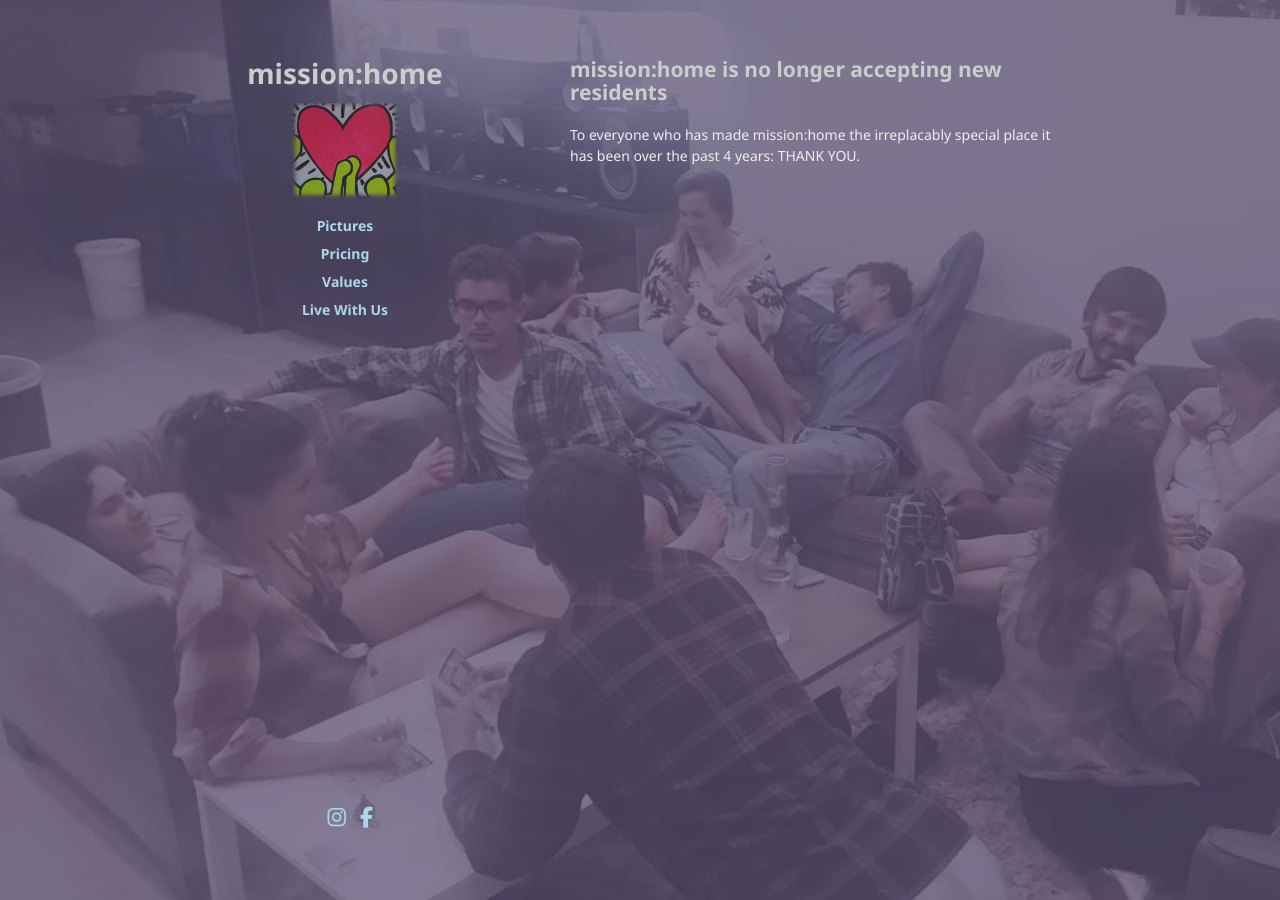
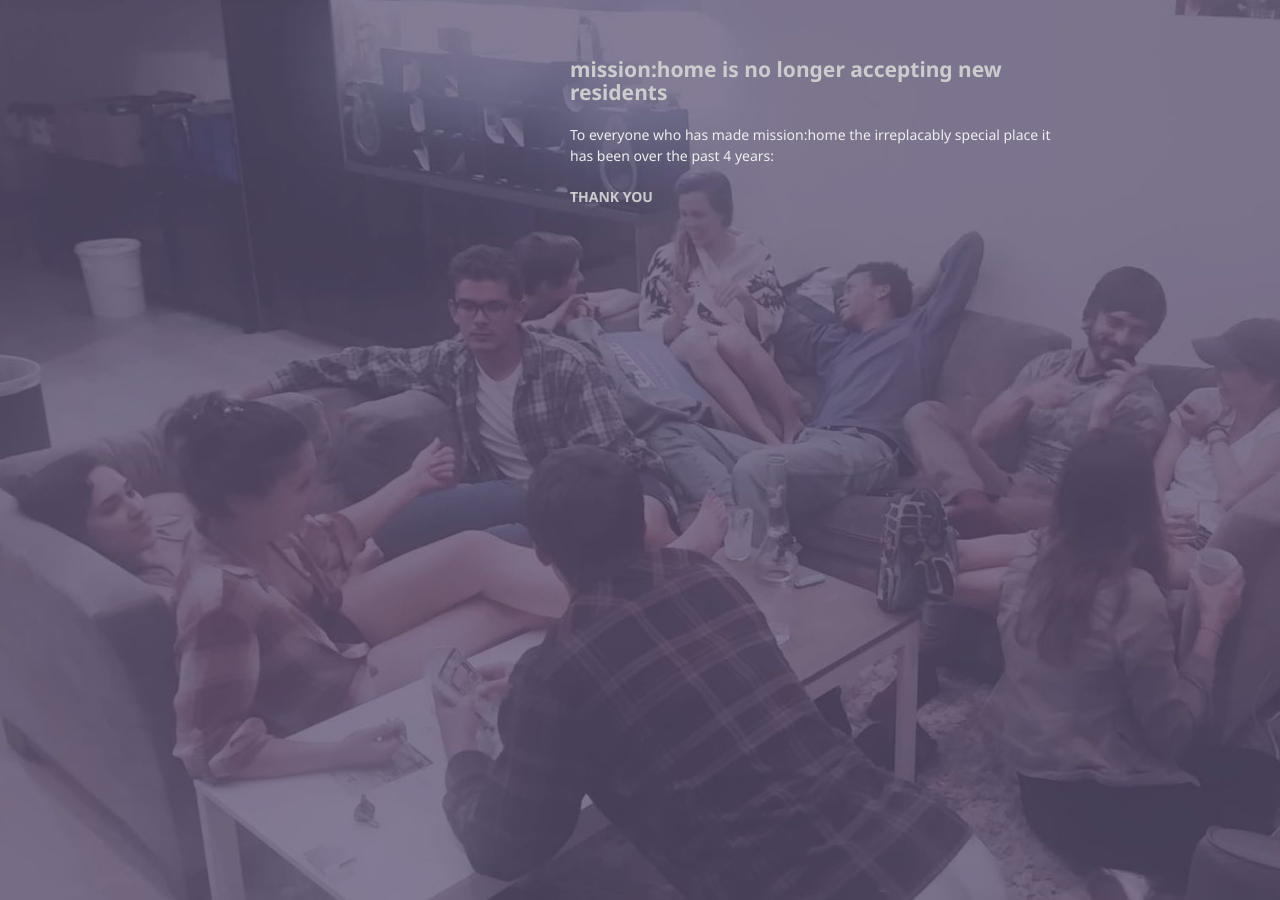
Before and after one commit to mission-home/missionhome.rocks, a Jekyll site: the page built from index.html, in a window 1280 px wide. Built offline with Jekyll 4.4.1, drawn with Linux system fonts in a browser that asks for light colours; nearby versions of some CDN libraries.

Commit message:
The previous commit didn't take the layout into account
Fix that

```diff
--- a/_layouts/default.html
+++ b/_layouts/default.html
@@ -21,22 +21,9 @@
   </head>
   <body>
     <div class="wrapper">
-      <header>
-        <a href="/"><h1>mission:home</h1></a>
-        <img src="/images/mh.png"/>
-        <a href="/pictures"><h4>Pictures</h4></a>
-        <a href="/pricing"><h4>Pricing</h4></a>
-        <a href="/values"><h4>Values</h4></a>
-        <a href="{{site.data.links.application_form}}"><h4>Live With Us</h4></a>
-      </header>
       <section>
         {{ content }}
       </section>
-      <footer>
-        <p><a href="https://www.instagram.com/missionhomesf/"><i class="fa fa-instagram" aria-hidden="true"></i>
-</a> <a href="https://www.facebook.com/missionhomesf/"><i class="fa fa-facebook" aria-hidden="true"></i>
-</a></p>
-      </footer>
     </div>
     <script src="{{site.url}}/javascripts/scale.fix.js"></script>
     <script type="text/javascript" id="hs-script-loader" async defer src="//js.hs-scripts.com/3474628.js"></script>
--- a/index.html
+++ b/index.html
@@ -4,4 +4,5 @@ layout: default
 <h2>
   <a id="living-together" class="anchor" href="#living-together" aria-hidden="true"><span aria-hidden="true" class="octicon octicon-link"></span></a>mission:home is no longer accepting new residents
 </h2>
-<p>To everyone who has made mission:home the irreplacably special place it has been over the past 4 years: THANK YOU.</p>
+<p>To everyone who has made mission:home the irreplacably special place it has been over the past 4 years:</p>
+<h4>THANK YOU</h4>
```
